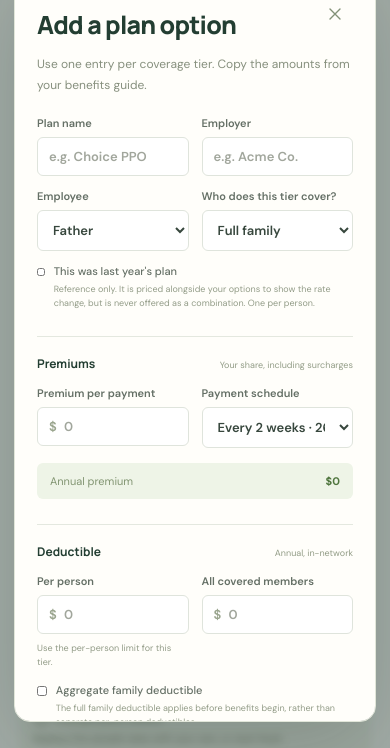
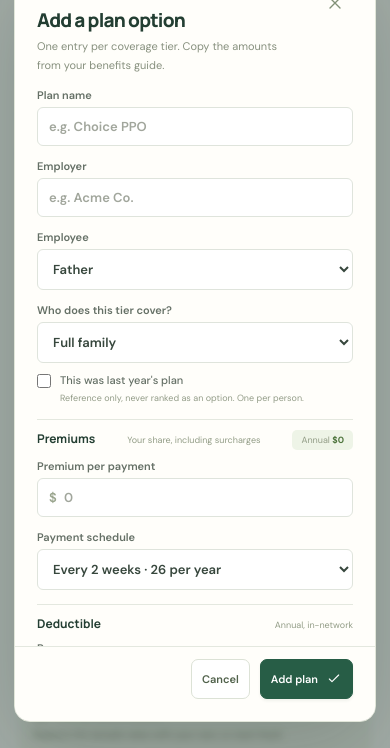
Before and after one commit to danwatt/insurance-compare, a website built with Vite: page index.html in a window 390 px wide. Both pictures are taken after a click on the button "Add a plan". Shown: the part 80-828 px from the top of the page. Built offline with nearby package versions, Linux system fonts and the light colour scheme.

Commit message:
Make modal fit on one screen

```diff
--- a/src/main.ts
+++ b/src/main.ts
@@ -364,8 +364,8 @@ function openPlan(existing?: Plan, owner: Parent = 'first') {
   const dialog = document.querySelector<HTMLDialogElement>('#plan-dialog')!
   const numberField = (key: keyof Plan, label: string, help = '') =>
     `<label>${label}<span class="money-field"><span>$</span><input name="${key}" type="number" min="0" max="10000000" step="0.01" value="${existing ? plan[key] : ''}" placeholder="0" required></span>${help ? `<small>${help}</small>` : ''}</label>`
-  dialog.innerHTML = `<form id="plan-form"><div class="dialog-header"><div><div class="section-kicker">COVERAGE DETAILS</div><h2 id="dialog-title">${existing ? 'Edit your plan' : 'Add a plan option'}</h2></div><button class="icon-button" type="button" id="close-dialog" aria-label="Close plan editor">${icon('close')}</button></div><p class="dialog-intro">Use one entry per coverage tier. Copy the amounts from your benefits guide.</p>
-    <div class="form-grid"><label>Plan name<input name="name" maxlength="80" value="${escape(plan.name)}" placeholder="e.g. Choice PPO" required></label><label>Employer<input name="employer" maxlength="80" value="${escape(plan.employer)}" placeholder="e.g. Acme Co." required></label><label>Employee<select name="owner">${(['first', 'second'] as Parent[]).map((parent) => `<option value="${parent}" ${plan.owner === parent ? 'selected' : ''}>${escape(state.household[parent])}</option>`).join('')}</select></label><label>Who does this tier cover?<select name="coverage">${Object.entries(
+  dialog.innerHTML = `<form id="plan-form"><div class="dialog-header"><div><div class="section-kicker">COVERAGE DETAILS</div><h2 id="dialog-title">${existing ? 'Edit your plan' : 'Add a plan option'}</h2><p class="dialog-intro">One entry per coverage tier. Copy the amounts from your benefits guide.</p></div><button class="icon-button" type="button" id="close-dialog" aria-label="Close plan editor">${icon('close')}</button></div>
+    <div class="form-grid identity"><label>Plan name<input name="name" maxlength="80" value="${escape(plan.name)}" placeholder="e.g. Choice PPO" required></label><label>Employer<input name="employer" maxlength="80" value="${escape(plan.employer)}" placeholder="e.g. Acme Co." required></label><label>Employee<select name="owner">${(['first', 'second'] as Parent[]).map((parent) => `<option value="${parent}" ${plan.owner === parent ? 'selected' : ''}>${escape(state.household[parent])}</option>`).join('')}</select></label><label>Who does this tier cover?<select name="coverage">${Object.entries(
       coverageLabels,
     )
       .map(
@@ -373,11 +373,10 @@ function openPlan(existing?: Plan, owner: Parent = 'first') {
           `<option value="${key}" ${plan.coverage === key ? 'selected' : ''}>${label}</option>`,
       )
       .join('')}</select></label></div>
-    <label class="checkbox-label"><input name="previous" type="checkbox" ${plan.previous ? 'checked' : ''}><span>This was last year's plan<small>Reference only. It is priced alongside your options to show the rate change, but is never offered as a combination. One per person.</small></span></label>
-    <h3 class="form-heading">Premiums <span>Your share, including surcharges</span></h3><div class="form-grid">${numberField('premium', 'Premium per payment')}<label>Payment schedule<select id="schedule"><option value="12" ${plan.periods === 12 ? 'selected' : ''}>Monthly · 12 per year</option><option value="24" ${plan.periods === 24 ? 'selected' : ''}>Twice monthly · 24 per year</option><option value="26" ${plan.periods === 26 ? 'selected' : ''}>Every 2 weeks · 26 per year</option><option value="52" ${plan.periods === 52 ? 'selected' : ''}>Weekly · 52 per year</option><option value="custom" ${![12, 24, 26, 52].includes(plan.periods) ? 'selected' : ''}>Custom number of payments</option></select></label><label id="custom-periods" ${[12, 24, 26, 52].includes(plan.periods) ? 'hidden' : ''}>Payments per year<input name="periods" type="number" min="1" max="366" step="1" value="${plan.periods}" required></label></div><div class="annual-preview">Annual premium <strong id="annual-preview">${money(plan.premium * plan.periods)}</strong></div>
-    <h3 class="form-heading">Deductible <span>Annual, in-network</span></h3><div class="form-grid">${numberField('individualDeductible', 'Per person', 'Use the per-person limit for this tier.')}<div class="family-field">${numberField('familyDeductible', 'All covered members')}</div></div><label class="checkbox-label family-field"><input name="aggregateDeductible" type="checkbox" ${plan.aggregateDeductible ? 'checked' : ''}><span>Aggregate family deductible<small>The full family deductible applies before benefits begin, rather than separate per-person deductibles.</small></span></label>
-    <h3 class="form-heading">Out-of-pocket maximum <span>Annual, in-network</span></h3><div class="form-grid">${numberField('individualMaximum', 'Per person')}<div class="family-field">${numberField('familyMaximum', 'All covered members')}</div></div>
-    <h3 class="form-heading">A little more context <span>Optional</span></h3><div class="form-grid">${numberField('contribution', 'HSA Match', 'Expected employer HSA contribution per year, including any automatic deposit. For a conditional match, enter what you expect to receive—not your own contributions. Deducted from all comparison totals.')}<label>Notes<textarea name="notes" rows="3" maxlength="1000" placeholder="Network, prescriptions, spouse eligibility…">${escape(plan.notes)}</textarea></label></div>
+    <label class="checkbox-label"><input name="previous" type="checkbox" ${plan.previous ? 'checked' : ''}><span>This was last year's plan<small>Reference only, never ranked as an option. One per person.</small></span></label>
+    <h3 class="form-heading">Premiums <span>Your share, including surcharges</span><span class="annual-preview">Annual <strong id="annual-preview">${money(plan.premium * plan.periods)}</strong></span></h3><div class="form-grid premiums">${numberField('premium', 'Premium per payment')}<label>Payment schedule<select id="schedule"><option value="12" ${plan.periods === 12 ? 'selected' : ''}>Monthly · 12 per year</option><option value="24" ${plan.periods === 24 ? 'selected' : ''}>Twice monthly · 24 per year</option><option value="26" ${plan.periods === 26 ? 'selected' : ''}>Every 2 weeks · 26 per year</option><option value="52" ${plan.periods === 52 ? 'selected' : ''}>Weekly · 52 per year</option><option value="custom" ${![12, 24, 26, 52].includes(plan.periods) ? 'selected' : ''}>Custom number of payments</option></select></label><label id="custom-periods" ${[12, 24, 26, 52].includes(plan.periods) ? 'hidden' : ''}>Payments per year<input name="periods" type="number" min="1" max="366" step="1" value="${plan.periods}" required></label></div>
+    <div class="form-columns"><section><h3 class="form-heading">Deductible <span>Annual, in-network</span></h3><div class="form-grid">${numberField('individualDeductible', 'Per person', 'Use the per-person limit for this tier.')}<div class="family-field">${numberField('familyDeductible', 'All covered members')}</div></div><label class="checkbox-label family-field"><input name="aggregateDeductible" type="checkbox" ${plan.aggregateDeductible ? 'checked' : ''}><span>Aggregate family deductible<small>The full family amount applies before benefits begin, rather than per-person deductibles.</small></span></label></section><section><h3 class="form-heading">Out-of-pocket maximum <span>Annual, in-network</span></h3><div class="form-grid">${numberField('individualMaximum', 'Per person')}<div class="family-field">${numberField('familyMaximum', 'All covered members')}</div></div></section></div>
+    <h3 class="form-heading">A little more context <span>Optional</span></h3><div class="form-grid">${numberField('contribution', 'HSA Match', 'Expected employer deposit per year. Enter what you expect to receive, not your own contributions. Deducted from every total.')}<label>Notes<textarea name="notes" rows="2" maxlength="1000" placeholder="Network, prescriptions, spouse eligibility…">${escape(plan.notes)}</textarea></label></div>
     <p class="form-error" id="form-error" role="alert" hidden></p><div class="dialog-actions">${existing ? '<button class="delete-button" id="delete-plan" type="button">Delete plan</button>' : ''}<button class="button secondary" type="button" id="cancel-dialog">Cancel</button><button class="button primary" type="submit">${existing ? 'Save changes' : 'Add plan'} ${icon('check', 16)}</button></div></form>`
   const form = dialog.querySelector<HTMLFormElement>('form')!
   const funding = form.elements.namedItem('contribution') as HTMLInputElement
--- a/src/style.css
+++ b/src/style.css
@@ -404,7 +404,7 @@ h1 em {
 label {
   display: flex;
   flex-direction: column;
-  gap: 7px;
+  gap: 5px;
   font-size: 11px;
   font-weight: 600;
   color: #657066;
@@ -1114,8 +1114,8 @@ footer > button {
 dialog {
   border: 1px solid #e1e6d9;
   border-radius: 16px;
-  padding: 29px;
-  width: 620px;
+  padding: 22px 24px;
+  width: 780px;
   max-width: calc(100vw - 28px);
   max-height: 90svh;
   box-shadow: 0 25px 90px #17281e30;
@@ -1128,29 +1128,48 @@ dialog::backdrop {
 }
 .dialog-header {
   display: flex;
-  align-items: center;
+  align-items: start;
   justify-content: space-between;
+  gap: 16px;
+  margin-bottom: 13px;
 }
 .dialog-header h2 {
-  font-size: 25px;
+  font-size: 19px;
 }
 .dialog-intro {
-  font-size: 12px;
+  font-size: 11px;
   color: #87907e;
-  margin: 12px 0 21px;
+  margin: 4px 0 0;
 }
 .form-grid {
   display: grid;
   grid-template-columns: 1fr 1fr;
-  gap: 16px;
+  gap: 13px;
+}
+/* Identity, premiums, and limits each pack onto a single row on wide dialogs. */
+.form-grid.identity {
+  grid-template-columns: 1.2fr 1.2fr 0.9fr 1.1fr;
+}
+.form-grid.premiums {
+  grid-template-columns: 1fr 1.4fr;
+}
+.form-grid.premiums:has(#custom-periods:not([hidden])) {
+  grid-template-columns: 1fr 1.4fr 0.9fr;
+}
+.form-columns {
+  display: grid;
+  grid-template-columns: 1fr 1fr;
+  gap: 22px;
+  align-items: start;
 }
 .form-heading {
   display: flex;
+  align-items: baseline;
   justify-content: space-between;
   gap: 12px;
   font-size: 13px;
-  margin: 25px 0 14px;
-  padding-top: 18px;
+  margin: 14px 0 9px;
+  padding-top: 10px;
   border-top: 1px solid var(--line);
 }
 .form-heading span {
@@ -1178,15 +1197,17 @@ label small {
 .money-field input {
   padding-left: 26px;
 }
+/* Sits inside the premiums heading rather than taking its own row. */
 .annual-preview {
   background: #eef4e7;
-  border-radius: 6px;
+  border-radius: 5px;
   color: #829572;
-  display: flex;
-  justify-content: space-between;
-  font-size: 11px;
-  padding: 11px 13px;
-  margin-top: 15px;
+  font-family: 'DM Sans', sans-serif;
+  font-size: 10px;
+  font-weight: 400;
+  padding: 4px 9px;
+  margin-left: auto;
+  white-space: nowrap;
 }
 .annual-preview strong {
   color: #50763f;
@@ -1195,7 +1216,7 @@ label small {
   display: flex;
   flex-direction: row;
   align-items: start;
-  margin-top: 13px;
+  margin-top: 10px;
   gap: 9px;
   font-size: 11px;
   font-weight: 500;
@@ -1210,13 +1231,19 @@ label small {
   display: block;
   margin-top: 4px;
 }
+/* Pinned to the bottom of the dialog so the submit button never scrolls away. */
 .dialog-actions {
+  position: sticky;
+  /* Offset by the dialog's own bottom padding so the bar sits flush. */
+  bottom: -22px;
+  z-index: 1;
+  background: #fffefa;
   display: flex;
   gap: 10px;
   justify-content: flex-end;
   border-top: 1px solid var(--line);
-  padding-top: 20px;
-  margin-top: 24px;
+  padding: 12px 24px 18px;
+  margin: 14px -24px -22px;
   align-items: center;
 }
 .delete-button {
@@ -1231,10 +1258,10 @@ label small {
 .form-error {
   background: #fbede7;
   color: #9b4f38;
-  padding: 12px;
+  padding: 10px 12px;
   border-radius: 5px;
   font-size: 12px;
-  margin-top: 16px;
+  margin-top: 12px;
 }
 .confirm-dialog {
   width: 440px;
@@ -1355,6 +1382,21 @@ tbody tr.prior-row .active-column {
     font-size: 51px;
   }
 }
+/* The dialog stops being wide enough for its single-row sections. */
+@media (max-width: 860px) {
+  .form-grid.identity,
+  .form-grid.premiums,
+  .form-grid.premiums:has(#custom-periods:not([hidden])) {
+    grid-template-columns: 1fr 1fr;
+  }
+  .form-columns {
+    grid-template-columns: 1fr;
+    gap: 0;
+  }
+  .annual-preview {
+    margin-left: 0;
+  }
+}
 @media (max-width: 1000px) {
   .header-inner {
     gap: 40px;
@@ -1617,8 +1659,19 @@ tbody tr.prior-row .active-column {
   dialog {
     padding: 22px;
   }
-  .form-grid {
+  .dialog-actions {
+    padding: 12px 22px 22px;
+    margin: 14px -22px -22px;
+  }
+  .form-grid,
+  .form-grid.identity,
+  .form-grid.premiums,
+  .form-grid.premiums:has(#custom-periods:not([hidden])) {
+    grid-template-columns: 1fr;
     gap: 13px;
+  }
+  .form-heading {
+    flex-wrap: wrap;
   }
   .form-heading {
     align-items: baseline;
```
Also changed, not shown: README.md.
